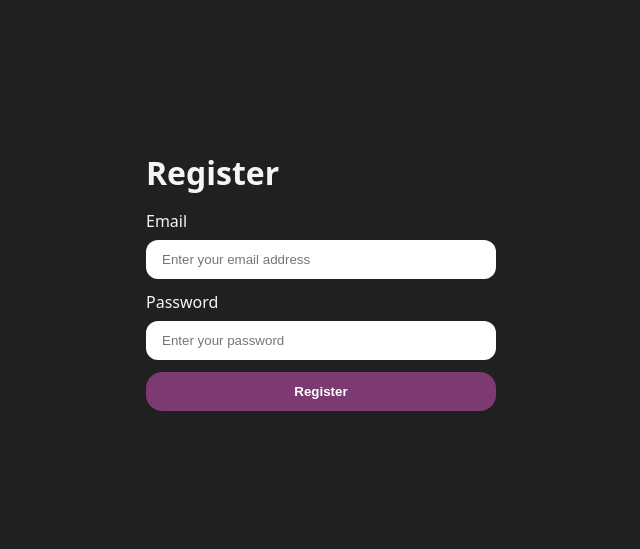
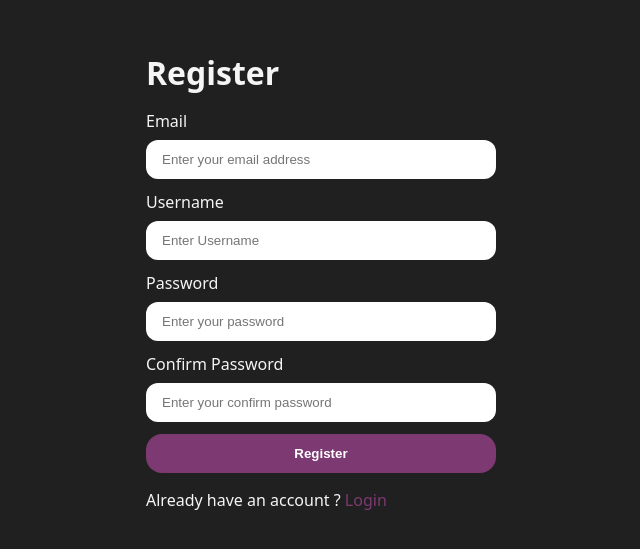
Before and after one commit to Bala-newforthis/Interview_App, a React app in the folder FrontEnd/: page /register in a window 1280 px wide. Shown: the part 119-668 px from the top of the page, without its empty margins (319-959 px from the left). Built offline with nearby package versions, Linux system fonts and the light colour scheme; the HTML template or start-up script is replaced by a standard one.

Commit message:
edited a page of login.jsx and register.jsx import the usenavigate and link after form we created a paragraph

```diff
--- a/FrontEnd/src/features/auth/auth.form.scss
+++ b/FrontEnd/src/features/auth/auth.form.scss
@@ -37,4 +37,9 @@
         }
     }
 
+    a{
+        color: #ab4699aa;
+        text-decoration: none;
+    }
+
 }
--- a/FrontEnd/src/features/auth/pages/Login.jsx
+++ b/FrontEnd/src/features/auth/pages/Login.jsx
@@ -1,4 +1,5 @@
 import React from "react";   // this page is UI
+import { useNavigate, Link } from "react-router";
 import "../auth.form.scss"
 
 const Login = () => {
@@ -27,6 +28,8 @@
                     <button className="button primary-button"><b>Login</b></button>
 
                 </form>
+
+                <p>Don't have an account ? <Link to= {"/register"}>Register</Link></p>
             </div>
         </main>
     )
--- a/FrontEnd/src/features/auth/pages/Register.jsx
+++ b/FrontEnd/src/features/auth/pages/Register.jsx
@@ -1,6 +1,9 @@
 import React from "react";
+import { Link, useNavigate } from "react-router";
 
 const Register = () => {
+
+    const navigate = useNavigate ()
 
     const handlesubmit = (e) => {
         e.preventDefault()
@@ -14,18 +17,35 @@
                 <h1>Register</h1>
 
                     <form onSubmit={handlesubmit}>
+
                 <div className="input-group">
                     <label htmlFor="email">Email</label>
                     <input type="email" id="email" name="email" placeholder="Enter your email address"  />
                 </div>
+
+
+                 <div className="input-group">
+                    <label htmlFor="username">Username</label>
+                    <input type="text" id="username" name="username" placeholder="Enter Username"  />
+                </div>
+
 
                 <div className="input-group">
                     <label htmlFor="password">Password</label>
                     <input type="password" id="password" name="password" placeholder="Enter your password" />
                 </div>
 
+                <div className="input-group">
+                    <label htmlFor="password">Confirm Password</label>
+                    <input type="password" id="password" name="password" placeholder="Enter your confirm password"  />
+                </div>
+
                 <button className="button primary-button"><b>Register</b></button>
             </form>
+
+            <p>Already have an account ? <Link to = {"/login"}>Login</Link></p>
+
+
             </div>
         </main>
     )
```
